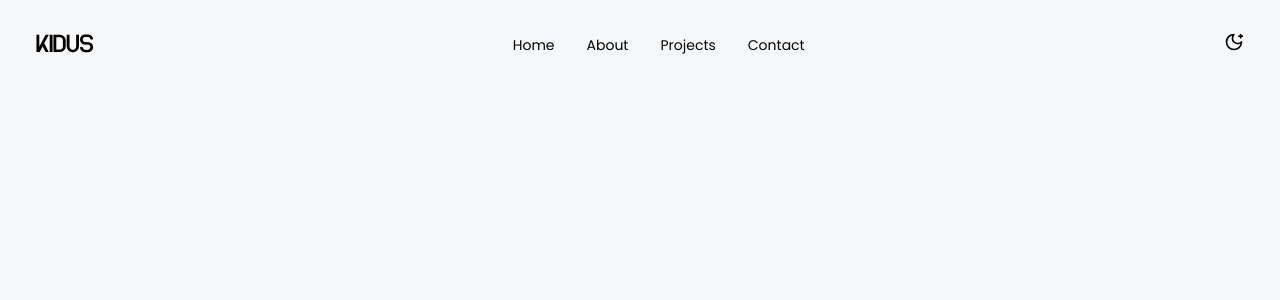
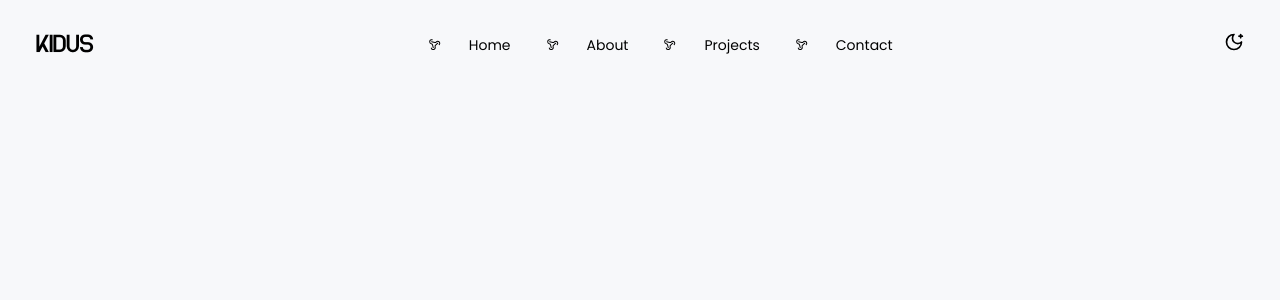
Before and after one commit to kid-us/Next-Portfolio, a React (Vite) app: page / in a window 1280 px wide. Shown: the top 300 px of the page. Built offline with nearby package versions, Linux system fonts and the light colour scheme.

Commit message:
Icon indicator added.

```diff
--- a/src/components/Navbar.tsx
+++ b/src/components/Navbar.tsx
@@ -1,4 +1,4 @@
-import { Menu, MoonStar, Sun, X } from "lucide-react";
+import { Menu, MoonStar, Sun, Webhook, X } from "lucide-react";
 import { useEffect, useState } from "react";
 import useThemeStore from "../store/themeStore";
 import { nav } from "../constant/nav";
@@ -109,9 +109,14 @@ const Navbar = () => {
 
               <div className="flex gap-x-8 text-sm">
                 {nav.map((n) => (
-                  <a key={n.id} href={n.path}>
-                    {n.name}
-                  </a>
+                  <>
+                    <span className="rotate-75">
+                      <Webhook size={12} />
+                    </span>
+                    <a key={n.id} href={n.path}>
+                      {n.name}
+                    </a>
+                  </>
                 ))}
               </div>
 
```
